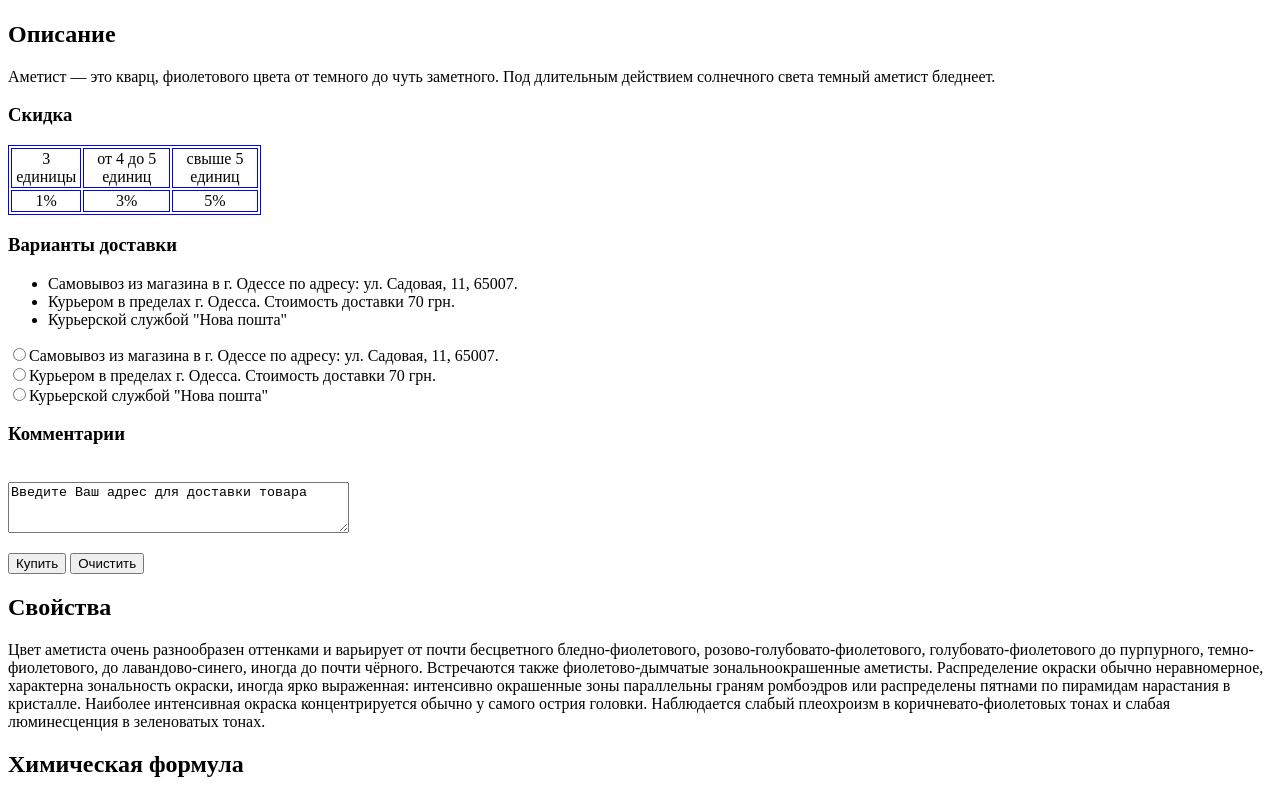
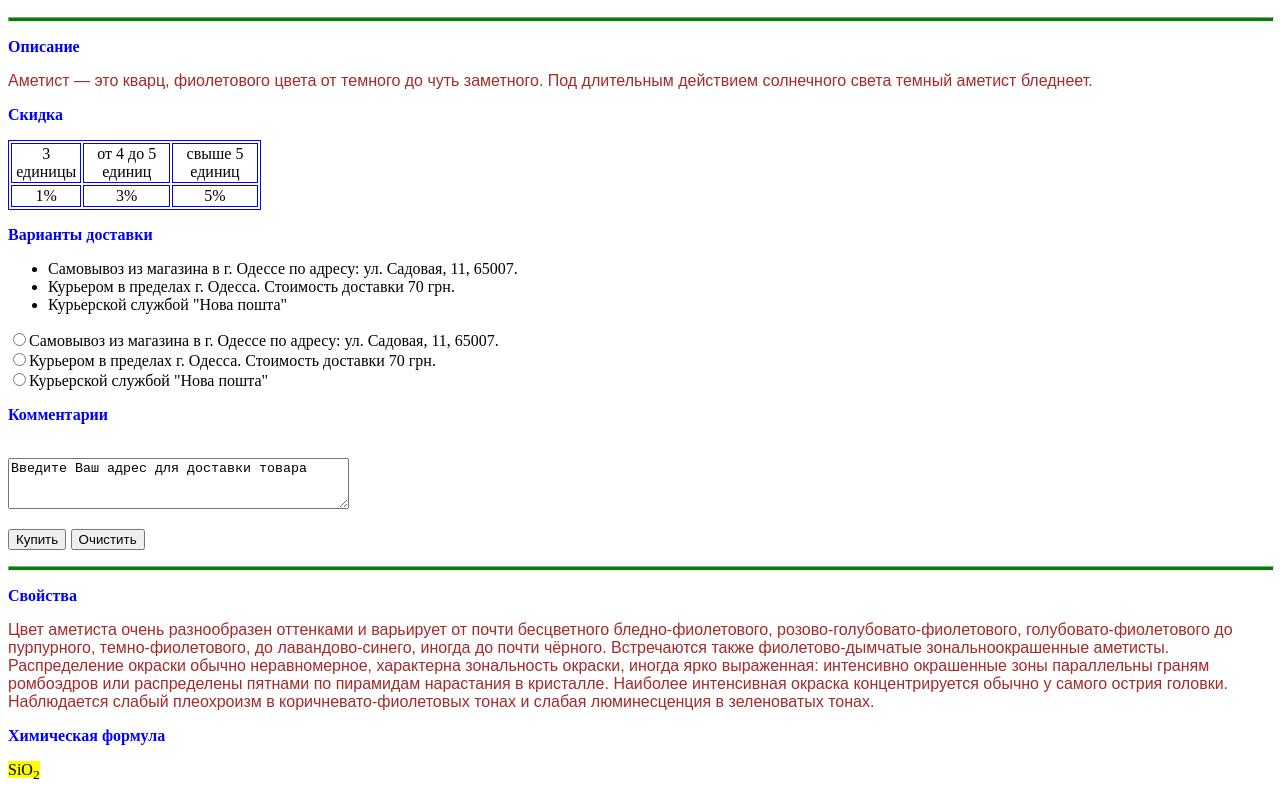
Before and after one commit to RainbowKite/RainbowKite.github.io, a plain HTML site: page Аметист.html in a window 1280 px wide. Shown: the part 233-1018 px from the top of the page. Drawn offline with Linux system fonts and the light colour scheme.

Commit message:
Updated file with css

```diff
--- a/Аметист.html
+++ b/Аметист.html
@@ -2,13 +2,15 @@
 <html>
 <head>
 <meta charset="utf-8">
+<link href='filestyle.css' rel='stylesheet' type='text/css'>
 <title>Аметист</title>
 </head>
 <body>
   <form>
 <h1>Аметист</h1>
 <p><img src="Аметист1.png" alt="Аметист"></p>
-<h2>Описание</h2>
+<hr>
+<h3>Описание</h3>
 <p>Аметист — это кварц, фиолетового цвета от темного до чуть заметного. Под длительным действием солнечного света темный аметист бледнеет.</p>
 <h3>Скидка</h3>
 <p>
@@ -39,11 +41,13 @@
 <input type="reset" value="Очистить"></p>
 </p>
 </form>
-<h2>Свойства</h2>
+<hr>
+<h3>Свойства</h3>
 <p>Цвет аметиста очень разнообразен оттенками и варьирует от почти бесцветного бледно-фиолетового, розово-голубовато-фиолетового, голубовато-фиолетового до пурпурного, темно-фиолетового, до лавандово-синего, иногда до почти чёрного.
 Встречаются также фиолетово-дымчатые зональноокрашенные аметисты. Распределение окраски обычно неравномерное, характерна зональность окраски, иногда ярко выраженная: интенсивно окрашенные зоны параллельны граням ромбоэдров или распределены пятнами по пирамидам нарастания в кристалле.
 Наиболее интенсивная окраска концентрируется обычно у самого острия головки. Наблюдается слабый плеохроизм в коричневато-фиолетовых тонах и слабая люминесценция в зеленоватых тонах.</p>
-<h2>Химическая формула</h2>
+<link href='filestyle.css' rel='stylesheet' type='text/css'>
+<h3>Химическая формула</h3>
 <mark>SiO<sub>2</sub></mark>
 <h2>Происхождение</h2>
 <p>Кристаллы аметиста растут, как правило, на серой непрозрачной кварцевой подложке. В природе аметист встречается в виде вытянутых кристалликов, похожих на скипетры от 5 до 100 миллиметров, и в виде отдельных друз.</p>
```
